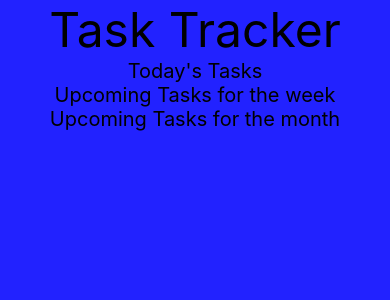
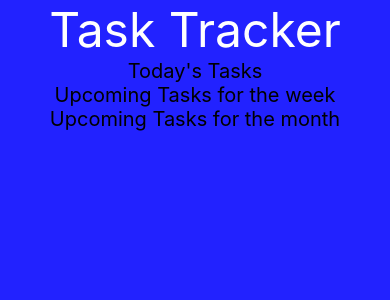
Before and after one commit to darlingson/Task-Tracker, a React Native app: screen / in a window 390 px wide. Shown: the top 300 px of the page. Built offline with nearby package versions, Linux system fonts and the light colour scheme.

Commit message:
created a src/components directory, created a home component and also moved the main content from app to Home component

```diff
--- a/App.js
+++ b/App.js
@@ -1,35 +1,21 @@
-import { StatusBar } from 'expo-status-bar';
-import { SafeAreaView, StyleSheet, Text, View } from 'react-native';
+import { View, StyleSheet, SafeAreaView } from "react-native"
+import HomeComponent from "./src/components/HomeComponent"
 
-export default function App() {
+const App = () => {
   return (
     <SafeAreaView style={styles.wrapper}>
       <View style={styles.container}>
-        <Text style={styles.titleText}>Task Tracker</Text>
-        <Text style={styles.taskContainer}>Today's Tasks</Text>
-        <Text style={styles.taskContainer}>Upcoming Tasks for the week</Text>
-        <Text style={styles.taskContainer}>Upcoming Tasks for the month</Text>
-    </View>
+        <HomeComponent/>
+      </View>
     </SafeAreaView>
-  );
+  )
 }
-
 const styles = StyleSheet.create({
-  container: {
-    flex: 1,
-    backgroundColor: '#22f',
-    alignItems: 'center',
-    alignItems: 'center',
+  container : {
+    flex : 1
   },
   wrapper: {
     flex: 1,
-  },
-  taskContainer: {
-    color:'black',
-    fontSize: 20,
-  },
-  titleText: {
-    fontSize: 48,
-    color: 'black',
   }
-});
+})
+export default App
--- /dev/null
+++ b/src/components/HomeComponent.js
@@ -0,0 +1,35 @@
+import { StatusBar } from 'expo-status-bar';
+import { SafeAreaView, StyleSheet, Text, View } from 'react-native';
+
+export default function HomeComponent() {
+  return (
+    <SafeAreaView style={styles.wrapper}>
+      <View style={styles.container}>
+        <Text style={styles.titleText}>Task Tracker</Text>
+        <Text style={styles.taskContainer}>Today's Tasks</Text>
+        <Text style={styles.taskContainer}>Upcoming Tasks for the week</Text>
+        <Text style={styles.taskContainer}>Upcoming Tasks for the month</Text>
+    </View>
+    </SafeAreaView>
+  );
+}
+
+const styles = StyleSheet.create({
+  container: {
+    flex: 1,
+    backgroundColor: '#22f',
+    alignItems: 'center',
+    alignItems: 'center',
+  },
+  wrapper: {
+    flex: 1,
+  },
+  taskContainer: {
+    color:'black',
+    fontSize: 20,
+  },
+  titleText: {
+    fontSize: 48,
+    color: '#fff',
+  }
+});
```
